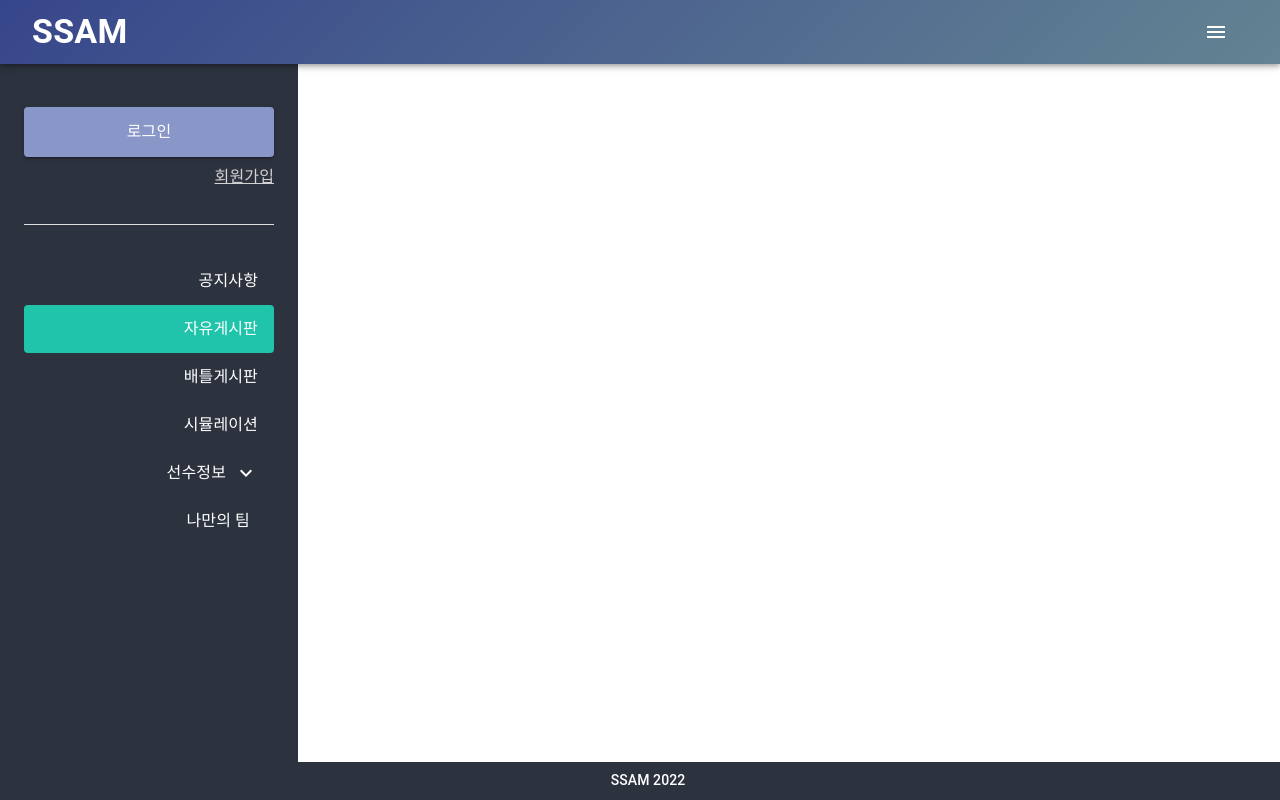
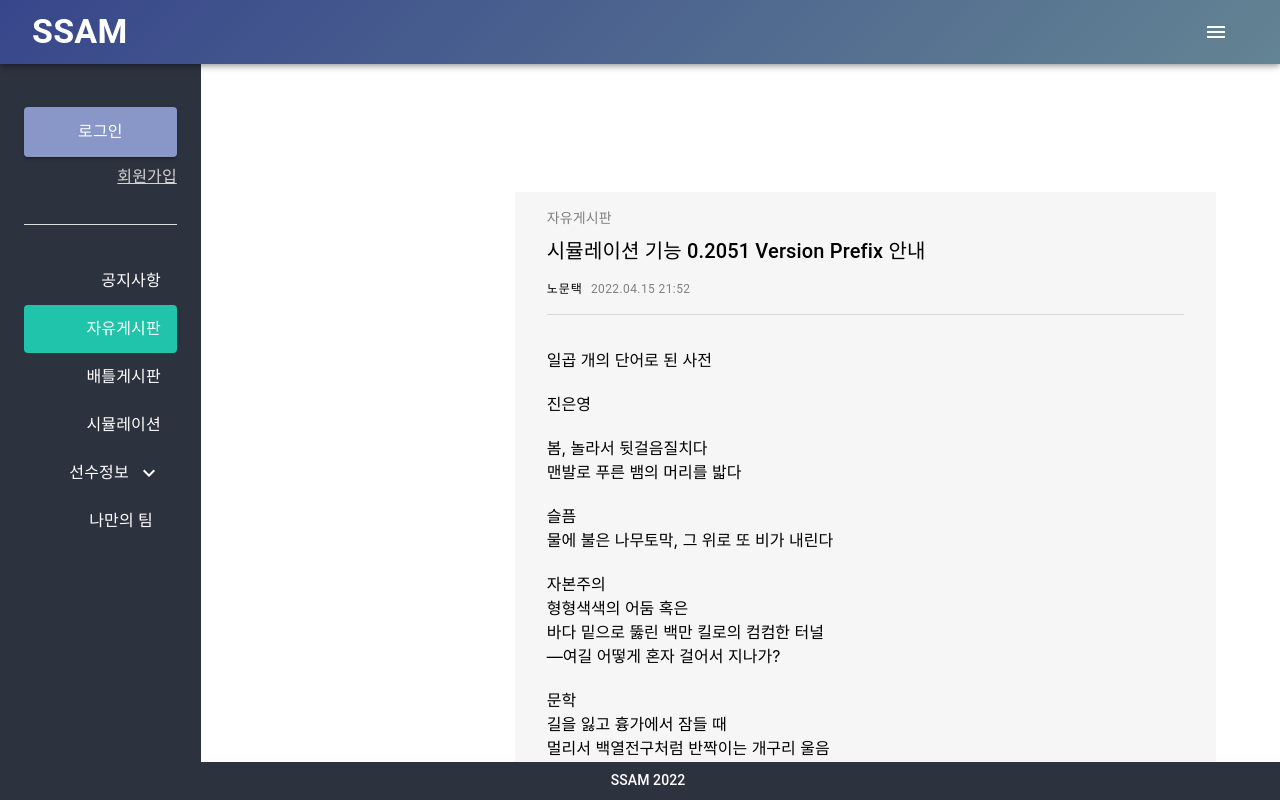
Before and after one commit to tekies09/ssafy-ssam, a React (Create React App) app in the folder Frontend/: page /board/free/1 in a window 1280 px wide. Shown: the top 800 px of the page. Built offline with nearby package versions, Linux system fonts and the light colour scheme.

Commit message:
[FE] :sparkles: feat: Add board detail page component

```diff
--- /dev/null
+++ b/Frontend/src/components/BoardDetail.jsx
@@ -0,0 +1,108 @@
+import React, { useState } from "react";
+import { Box, Divider, Paper, Typography } from "@mui/material";
+
+import DetailBottomMenu from "./DetailBottomMenu";
+import CommentForm from "./CommentForm";
+
+const BoardList = props => {
+  const mockData = {
+    id: 1,
+    title: "시뮬레이션 기능 0.2051 Version Prefix 안내",
+    author: "노문택",
+    created_at: "2022.04.15 21:52",
+    content:
+      "일곱 개의 단어로 된 사전\n\n진은영\n\n봄, 놀라서 뒷걸음질치다\n맨발로 푸른 뱀의 머리를 밟다\n\n슬픔\n물에 불은 나무토막, 그 위로 또 비가 내린다\n\n자본주의\n형형색색의 어둠 혹은\n바다 밑으로 뚫린 백만 킬로의 컴컴한 터널\n―여길 어떻게 혼자 걸어서 지나가?\n\n문학\n길을 잃고 흉가에서 잠들 때\n멀리서 백열전구처럼 반짝이는 개구리 울음\n\n시인의 독백\n“어둠 속에 이 소리마저 없다면”\n부러진 피리로 벽을 탕탕 치면서\n\n혁명\n눈 감을 때만 보이는 별들의 회오리\n가로등 밑에서는 투명하게 보이는 잎맥의 길\n\n시, 일부러 뜯어본 주소 불명의 아름다운 편지\n너는 그곳에 살지 않는다",
+  };
+
+  return (
+    <Box
+      sx={{
+        display: "flex",
+        flexDirection: "column",
+        backgroundColor: "#F6F6F6",
+        alignItems: "center",
+        m: 8,
+        px: 4,
+        py: 2,
+      }}
+    >
+      <Box
+        sx={{
+          display: "flex",
+          flexDirection: "row",
+          justifyContent: "space-between",
+          alignItems: "center",
+          width: "100%",
+          mx: 2,
+        }}
+      >
+        {/* 타이틀 */}
+        <Typography
+          sx={{ color: "gray" }}
+          variant="subtitle2"
+          textAlign="left"
+          gutterBottom
+          component="div"
+        >
+          {props.title}
+        </Typography>
+      </Box>
+      {/* 제목 */}
+      {/* <h4 gutterBottom>{mockData.title}</h4> */}
+      {/* <Typography variant="body2" textAlign="left" gutterBottom component="div">
+        {mockData.title}
+      </Typography> */}
+      <Box
+        sx={{
+          display: "flex",
+          flexDirection: "row",
+          justifyContent: "space-between",
+          alignItems: "center",
+          width: "100%",
+        }}
+      >
+        <Typography variant="h6" textAlign="left" gutterBottom component="div">
+          {mockData.title}
+        </Typography>
+      </Box>
+      {/* 작성자, 작성일 */}
+      <Box
+        sx={{
+          display: "flex",
+          flexDirection: "row",
+          justifyContent: "flex-start",
+          alignItems: "center",
+          width: "100%",
+          mx: 2,
+        }}
+      >
+        <Typography sx={{ mr: 1 }} textAlign="left" variant="overline">
+          {mockData.author}
+        </Typography>
+        <Typography sx={{ color: "gray" }} textAlign="left" variant="caption">
+          {mockData.created_at}
+        </Typography>
+      </Box>
+
+      <Divider sx={{ mt: 1, mb: 4, width: "100%" }} />
+
+      {/* 게시글 내용 (\n을 <br/>로 변환) */}
+      <Box textAlign="left" sx={{ mb: 2, width: "100%" }}>
+        {mockData.content.split("\n").map(txt => (
+          <>
+            {txt}
+            <br />
+          </>
+        ))}
+      </Box>
+
+      <DetailBottomMenu />
+
+      <Divider sx={{ mt: 1, width: "100%" }} />
+
+      <CommentForm />
+    </Box>
+  );
+};
+
+export default BoardList;
--- /dev/null
+++ b/Frontend/src/pages/Board/FreeBoardDetail.jsx
@@ -0,0 +1,8 @@
+import React from "react";
+import BoardDetail from "../../components/BoardDetail";
+
+const FreeBoardDetail = props => {
+  return <BoardDetail title="자유게시판" />;
+};
+
+export default FreeBoardDetail;
--- /dev/null
+++ b/Frontend/src/pages/Board/NoticeBoardDetail.jsx
@@ -0,0 +1,8 @@
+import React from "react";
+import BoardDetail from "../../components/BoardDetail";
+
+const NoticeBoardDetail = props => {
+  return <BoardDetail title="공지사항" />;
+};
+
+export default NoticeBoardDetail;
--- a/Frontend/src/routes/router.js
+++ b/Frontend/src/routes/router.js
@@ -1,38 +1,52 @@
 import React from "react";
 import { BrowserRouter as Router, Routes, Route } from "react-router-dom";
+import { Box } from "@mui/material";
 
 import Signup from "../pages/Signup";
 import NoticeBoardList from "../pages/Board/NoticeBoardList";
 import NoticeCreatePage from "../pages/Board/NoticeCreatePage";
+import NoticeBoardDetail from "../pages/Board/NoticeBoardDetail";
 import FreeBoardList from "../pages/Board/FreeBoardList";
 import FreeCreatePage from "../pages/Board/FreeCreatePage";
+import FreeBoardDetail from "../pages/Board/FreeBoardDetail";
 import BattleBoardList from "../pages/Board/BattleBoardList";
 import MainPage from "../pages/MainPage";
 import Sidebar from "../components/Sidebar";
-import { Box } from "@mui/material";
-import CommentForm from "../components/CommentForm";
-import Account from "../pages/Account"
+import Account from "../pages/Account";
+import ScrollTop from "../components/ScrollTop";
 
 export default function RouterComponent() {
   return (
     <>
       <Router>
         <Sidebar />
-        <Box sx={{ flexGrow: 1 }}>
+        {/* 사이드바 공간을 차지하는 pseudo-class */}
+        <Box sx={{ minWidth: "250px", maxWidth: "250px" }}></Box>
+
+        <Box sx={{ flexGrow: 1, pt: 8, pb: 5 }}>
           <Routes>
             <Route path="/" element={<MainPage />} />
             <Route path="/signup" element={<Signup />} />
             <Route path="/account" element={<Account />} />
 
+            {/* 공지사항 */}
             <Route path="/board/notice" element={<NoticeBoardList />} />
             <Route path="/board/notice/create" element={<NoticeCreatePage />} />
+            <Route
+              path="/board/notice/:noticeId"
+              element={<NoticeBoardDetail />}
+            />
+            {/* 자유게시판 */}
             <Route path="/board/free" element={<FreeBoardList />} />
             <Route path="/board/free/create" element={<FreeCreatePage />} />
+            <Route
+              path="/board/free/:freeBoardId"
+              element={<FreeBoardDetail />}
+            />
+            {/* 배틀게시판 */}
             <Route path="/board/battle" element={<BattleBoardList />} />
-
-            {/* 댓글 폼 확인을 위한 임시 URL (삭제 예정) */}
-            <Route path="/commentform" element={<CommentForm />} />
           </Routes>
+          <ScrollTop />
         </Box>
       </Router>
     </>
```
